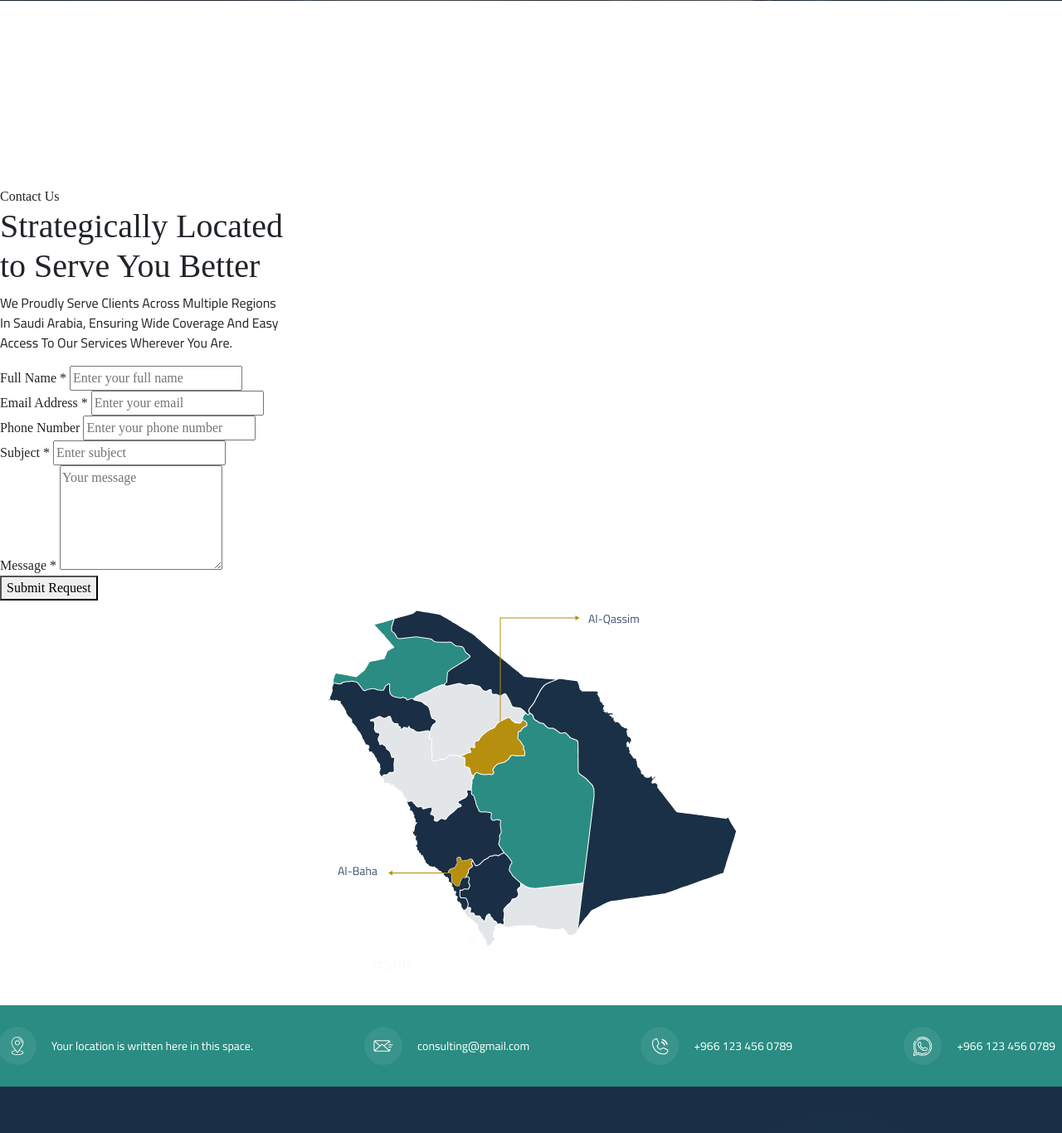
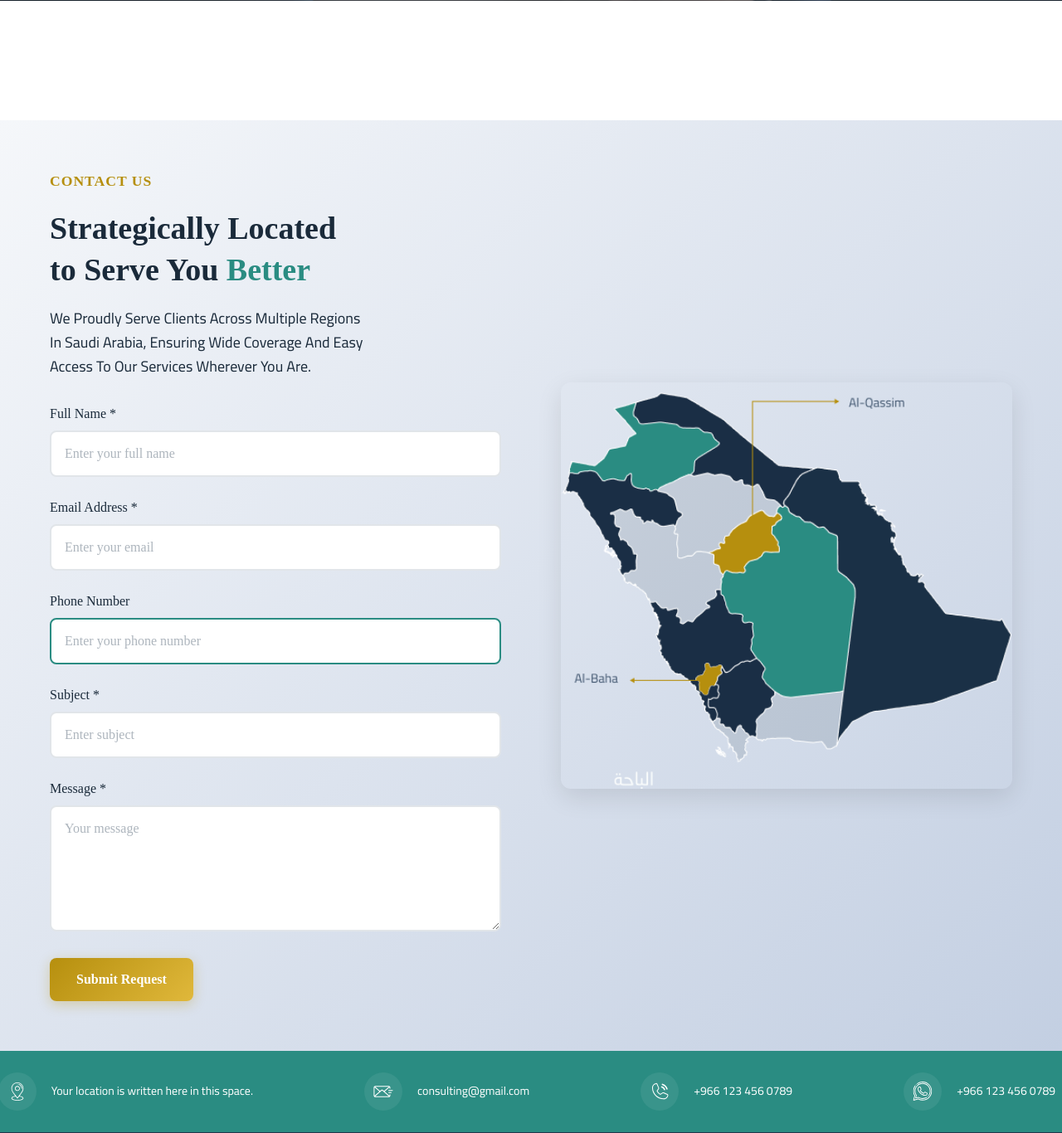
Before and after one commit to ahmed824/CONSULTING, a PHP site: page /contact.php in a window 1280 px wide. Shown: the part 349-1715 px from the top of the page at 83% size. Run offline with PHP 8.4, Linux system fonts and the light colour scheme.

Commit message:
Add contact page with form validation and backend processing
Co-authored-by: ahmedfront65 <ahmedfront65@gmail.com>

```diff
--- a/assets/css/style.css
+++ b/assets/css/style.css
@@ -2464,3 +2464,264 @@ div#consultationModal {
     font-size: 0.9rem;
   }
 }
+
+/* ===== CONTACT PAGE STYLES ===== */
+.contact-location-section {
+  padding: 60px 0;
+  color: var(--white);
+  background: linear-gradient(135deg, #f5f7fa 0%, #c3cfe2 100%);
+  min-height: 80vh;
+}
+
+.contact-container {
+  display: flex;
+  flex-wrap: wrap;
+  gap: 40px;
+  max-width: 1200px;
+  margin: 0 auto;
+  padding: 0 20px;
+}
+
+.contact-location-left {
+  flex: 1;
+  min-width: 300px;
+}
+
+.contact-location-right {
+  flex: 1;
+  min-width: 300px;
+  display: flex;
+  align-items: center;
+}
+
+.contact-label {
+  font-size: 1.1rem;
+  text-transform: uppercase;
+  color: var(--gold);
+  letter-spacing: 1px;
+  font-weight: 600;
+}
+
+.contact-title {
+  font-size: 38px;
+  font-weight: 600;
+  margin: 20px 0;
+  line-height: 1.3;
+  color: var(--dark-blue);
+}
+
+.contact-highlight-green {
+  color: var(--green);
+}
+
+.contact-desc {
+  font-size: 18px;
+  line-height: 1.6;
+  margin-bottom: 30px;
+  color: var(--dark-blue);
+}
+
+/* Form Styles */
+.contact-form-group {
+  margin-bottom: 25px;
+  position: relative;
+}
+
+.contact-form-label {
+  display: block;
+  font-size: 1rem;
+  color: var(--dark-blue);
+  margin-bottom: 8px;
+  font-weight: 500;
+  transition: all 0.3s ease;
+}
+
+.contact-form-control {
+  width: 100%;
+  padding: 14px 16px;
+  font-size: 1rem;
+  border: 2px solid #e1e5e9;
+  border-radius: 8px;
+  background-color: var(--white);
+  color: var(--dark-blue);
+  transition: all 0.3s ease;
+  font-family: inherit;
+}
+
+.contact-form-control:focus {
+  outline: none;
+  border-color: var(--gold);
+  box-shadow: 0 0 0 3px rgba(182, 143, 14, 0.1);
+  transform: translateY(-1px);
+}
+
+.contact-form-control:valid {
+  border-color: var(--green);
+}
+
+.contact-form-control.error {
+  border-color: #dc3545;
+  animation: shake 0.3s ease-in-out;
+}
+
+.contact-form-control::placeholder {
+  color: #adb5bd;
+  opacity: 1;
+}
+
+textarea.contact-form-control {
+  resize: vertical;
+  min-height: 120px;
+  font-family: inherit;
+}
+
+/* Button Styles */
+.contact-btn {
+  padding: 14px 32px;
+  font-size: 1rem;
+  font-weight: 600;
+  border-radius: 8px;
+  cursor: pointer;
+  transition: all 0.3s ease;
+  border: none;
+  position: relative;
+  overflow: hidden;
+  min-width: 160px;
+}
+
+.contact-btn-gold {
+  background: linear-gradient(135deg, var(--gold), var(--nav-link-active));
+  color: var(--white);
+  box-shadow: 0 4px 15px rgba(182, 143, 14, 0.3);
+}
+
+.contact-btn-gold:hover:not(:disabled) {
+  transform: translateY(-2px);
+  box-shadow: 0 6px 20px rgba(182, 143, 14, 0.4);
+}
+
+.contact-btn-gold:disabled {
+  opacity: 0.7;
+  cursor: not-allowed;
+  transform: none;
+}
+
+.btn-spinner {
+  display: flex;
+  align-items: center;
+  gap: 8px;
+}
+
+/* Error Messages */
+.error-message {
+  color: #dc3545;
+  font-size: 0.875rem;
+  margin-top: 4px;
+  display: none;
+  font-weight: 500;
+}
+
+.error-message.show {
+  display: block;
+  animation: fadeInUp 0.3s ease;
+}
+
+/* Form Messages */
+.form-messages {
+  margin-bottom: 20px;
+  padding: 12px 16px;
+  border-radius: 8px;
+  display: none;
+  font-weight: 500;
+}
+
+.form-messages.success {
+  background-color: #d4edda;
+  color: #155724;
+  border: 1px solid #c3e6cb;
+  display: block;
+}
+
+.form-messages.error {
+  background-color: #f8d7da;
+  color: #721c24;
+  border: 1px solid #f5c6cb;
+  display: block;
+}
+
+/* Map Styles */
+.contact-map-wrapper {
+  width: 100%;
+  position: relative;
+  border-radius: 12px;
+  overflow: hidden;
+  box-shadow: 0 10px 30px rgba(0, 0, 0, 0.1);
+}
+
+.contact-map {
+  width: 100%;
+  height: auto;
+  display: block;
+  transition: transform 0.3s ease;
+}
+
+.contact-map:hover {
+  transform: scale(1.02);
+}
+
+/* Animations */
+@keyframes shake {
+  0%, 100% { transform: translateX(0); }
+  25% { transform: translateX(-5px); }
+  75% { transform: translateX(5px); }
+}
+
+@keyframes fadeInUp {
+  from {
+    opacity: 0;
+    transform: translateY(10px);
+  }
+  to {
+    opacity: 1;
+    transform: translateY(0);
+  }
+}
+
+/* Responsive Design */
+@media (max-width: 768px) {
+  .contact-container {
+    flex-direction: column;
+    gap: 30px;
+  }
+
+  .contact-title {
+    font-size: 2.2rem;
+  }
+
+  .contact-desc {
+    font-size: 16px;
+  }
+
+  .contact-form-control {
+    padding: 12px 14px;
+  }
+
+  .contact-btn {
+    width: 100%;
+    padding: 16px;
+  }
+}
+
+@media (max-width: 480px) {
+  .contact-location-section {
+    padding: 40px 0;
+  }
+
+  .contact-title {
+    font-size: 1.8rem;
+  }
+
+  .contact-container {
+    padding: 0 15px;
+  }
+}
--- a/contact.php
+++ b/contact.php
@@ -1,4 +1,8 @@
-<?php include 'includes/header.php'; ?>
+<?php
+$page_title = 'Contact Us - Professional Consulting Services';
+$page_description = 'Get in touch with our expert consulting team. We serve clients across multiple regions in Saudi Arabia with comprehensive advisory services in legal, financial, and business domains.';
+include 'includes/header.php';
+?>
 <?php
 $breadcrumb_items = [
   ['label' => 'Home', 'url' => 'Home.php'],
```
Also changed, not shown: assets/js/script.js (+191 -0 lines), process_contact.php (added, +198 -0 lines).
